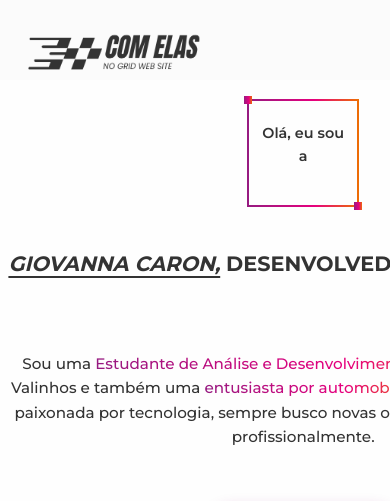
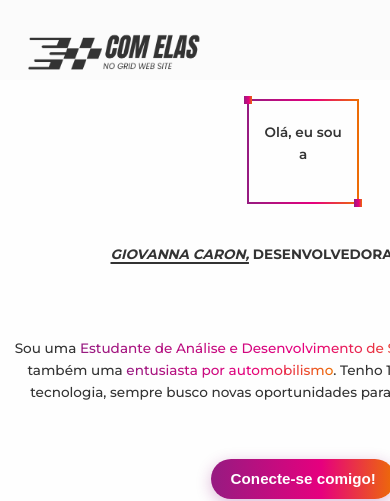
Before and after one commit to gihcaron/CENG-FrontEnd, a Next.js app: page /sobre-mim in a window 390 px wide. Shown: the top 501 px of the page. Built offline with nearby package versions, Linux system fonts and the light colour scheme.

Commit message:
Fix: correct responsivity problems

```diff
--- a/src/app/sobre-mim/page.jsx
+++ b/src/app/sobre-mim/page.jsx
@@ -141,7 +141,7 @@ export default function SobreMim() {
                     <div className={styles.imageContainer}>
                         <div className={styles.photo}>
                             <Image
-                                src="/images/about-project.png"
+                                src="/images/danica-podio.jpg"
                                 alt="Sobre o Projeto"
                                 width={600}
                                 height={400}
@@ -150,10 +150,10 @@ export default function SobreMim() {
                             />
                         </div>
                         <div className={styles.textContent}>
-                            <span className={styles.subtitle}>— Quando a tecnologia encontra o MotorSport</span>
-                            <h2>
+                            <span className={styles.subtitleCENG}>— Quando a tecnologia encontra o MotorSport</span>
+                            <p className={styles.titleCENG}>
                                 Conheça o <span className={styles.highlight}>Com elas no Grid</span>
-                            </h2>
+                            </p>
                             <p>
                              Além de desenvolvedora, participei de projetos voltado ao automonilismo, como o STEM Racing. Através do "Com Elas no Grid", meu objetivo é destacar e celebrar as conquistas das mulheres no automobilismo, promovendo a diversidade e a inclusão nesse esporte emocionante.
                             </p>
--- a/src/app/sobre-mim/styles.module.css
+++ b/src/app/sobre-mim/styles.module.css
@@ -319,19 +319,18 @@
 /*  Sobre o Projeto CENG - Seção  */
 
 .aboutProjectSection {
-    background: #f6f6f6;
-}
-
-.aboutContainer{
+    background: #ebebeb;
     margin: 3rem auto;
   height: 30rem;
   padding: 3rem;
   display: flex;
+  flex-direction: column;
   align-items: center;
   justify-content: center;
   align-content: center;
   gap: 3rem;
   flex-wrap: wrap;
+
 }
 
 .imageContainer{
@@ -357,6 +356,7 @@
 .textContent {
   flex: 1;
   display: flex;
+  margin-left: 10rem;
 }
 
 .subtitle {
@@ -451,6 +451,20 @@
     }
 }
 
+@media (max-width: 768px) {
+
+    .heroContent,
+    .textContent {
+        justify-items: center;
+        align-items: center;
+        text-align: center;
+    }
+
+    .ctaButton {
+        align-self: center;
+    }
+}
+
     @media (max-width: 480px) {
         .HeroContainer {
             padding: 1.2rem 0.2rem;
@@ -510,22 +524,73 @@
             align-items: center;
             text-align: center;
         }
+        .aboutProjectSection {
+            flex-direction: column;
+            height: auto;
+            padding: 2rem 1rem;
+            gap: 2rem;
+        }
 
+        .imageContainer {
+            width: 100%;
+            margin-bottom: 2rem;
+        }
+
+        .photo {
+            width: 180px;
+            height: 180px;
+        }
+
+        .textContent {
+            margin-left: 0;
+            width: 100%;
+            flex-direction: column;
+            align-items: center;
+            text-align: center;
+        }
         .ctaButton {
             align-self: center;
         }
     }
 
     @media (max-width: 768px) {
-
-    .heroContent,
-    .textContent {
-        justify-items: center;
-        align-items: center;
-        text-align: center;
+        .aboutProjectSection {
+            padding: 1.2rem 0.5rem;
+            gap: 1.2rem;
+        }
+        .photo {
+            width: 120px;
+            height: 120px;
+        }
+        .textContent h2 {
+            font-size: 1.5rem;
+        }
+        .textContent p {
+            font-size: 0.95rem;
+        }
+        .buttons {
+            gap: 1rem;
+            flex-direction: column;
+        }
     }
 
-    .ctaButton {
-        align-self: center;
+    @media (max-width: 480px) {
+        .aboutProjectSection {
+            padding: 0.5rem 0.2rem;
+            gap: 0.7rem;
+        }
+        .photo {
+            width: 80px;
+            height: 80px;
+        }
+        .textContent h2 {
+            font-size: 1.1rem;
+        }
+        .textContent p {
+            font-size: 0.85rem;
+        }
+        .buttons {
+            gap: 0.5rem;
+            flex-direction: column;
         }
     }
```
Lines whose indentation alone changed are shown as unchanged.
